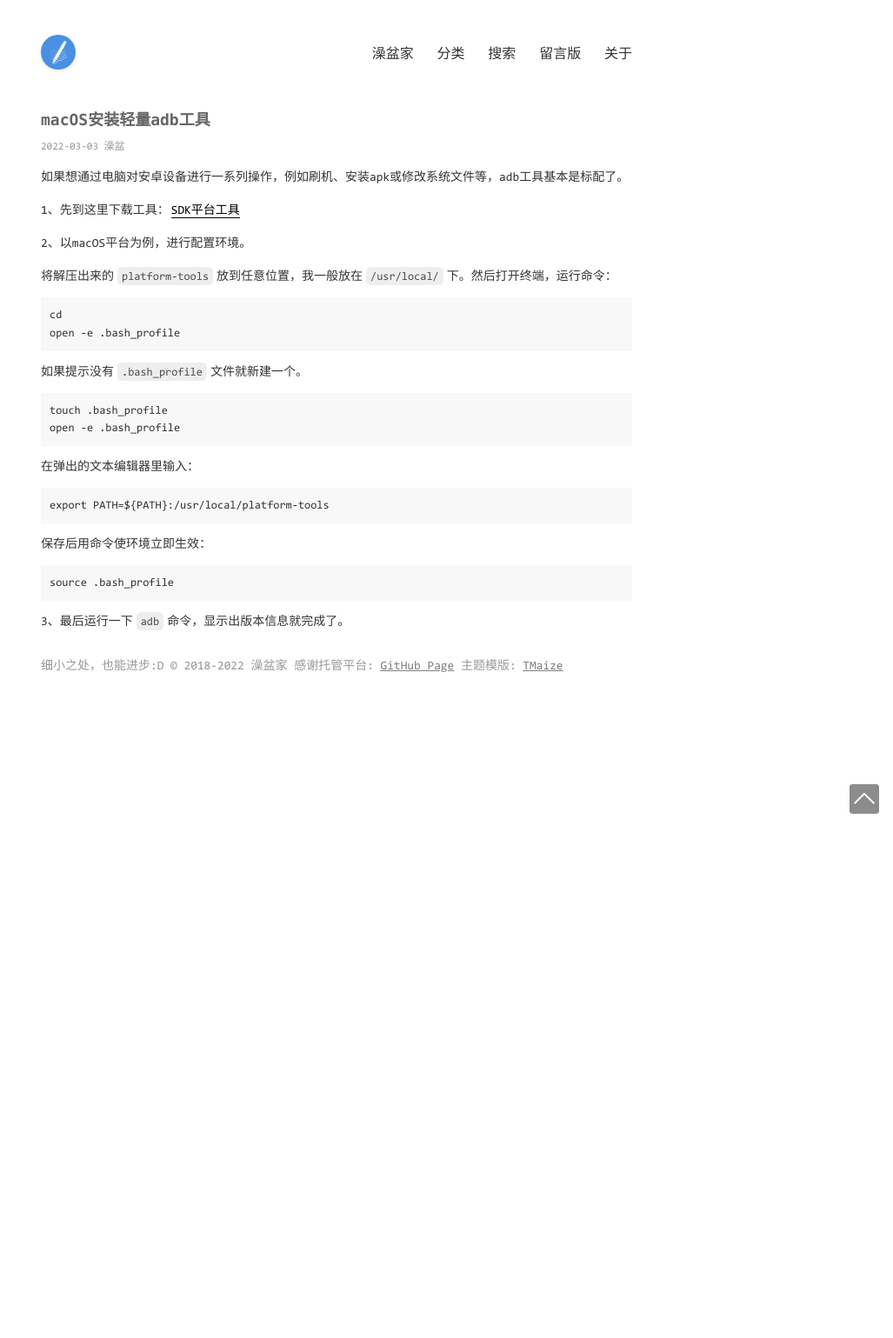
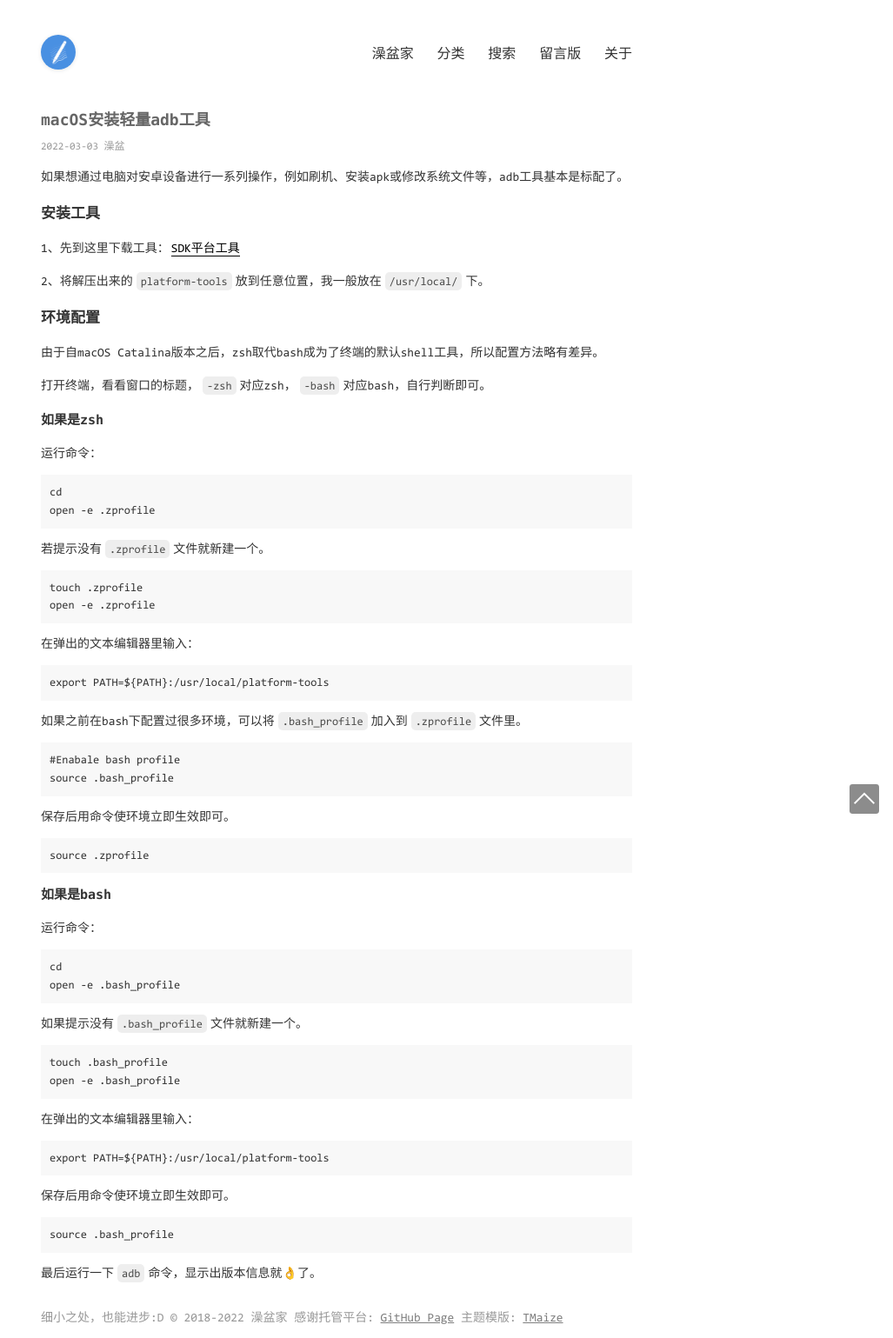
Before and after one commit to Zaopen/zaopen.github.io, a Jekyll site: the page built from _posts/2022-03-03-macOS安装轻量adb工具.md, in a window 1280 px wide. Shown: the whole page at 87% size, without its empty margins (253-1280 px from the left). Built offline with Jekyll 4.4.1, drawn with Linux system fonts in a browser that asks for light colours; before the commit the page ends 900 px from its top, so only the background shows below that.

Commit message:
update post

````diff
--- a/_posts/2022-03-03-macOS安装轻量adb工具.md
+++ b/_posts/2022-03-03-macOS安装轻量adb工具.md
@@ -7,11 +7,44 @@ categories: [技术]
 
 如果想通过电脑对安卓设备进行一系列操作，例如刷机、安装apk或修改系统文件等，adb工具基本是标配了。
 
+## 安装工具
+
 1、先到这里下载工具：[SDK平台工具](https://developer.android.google.cn/studio/releases/platform-tools?hl=zh-cn)
 
-2、以macOS平台为例，进行配置环境。
+2、将解压出来的`platform-tools`放到任意位置，我一般放在`/usr/local/`下。
 
-将解压出来的`platform-tools`放到任意位置，我一般放在`/usr/local/`下。然后打开终端，运行命令：
+## 环境配置
+由于自macOS Catalina版本之后，zsh取代bash成为了终端的默认shell工具，所以配置方法略有差异。
+
+打开终端，看看窗口的标题，`-zsh`对应zsh，`-bash`对应bash，自行判断即可。
+
+### 如果是zsh
+运行命令：
+```
+cd
+open -e .zprofile
+```
+若提示没有`.zprofile`文件就新建一个。
+```
+touch .zprofile
+open -e .zprofile
+```
+在弹出的文本编辑器里输入：
+```
+export PATH=${PATH}:/usr/local/platform-tools
+```
+如果之前在bash下配置过很多环境，可以将`.bash_profile`加入到`.zprofile`文件里。
+```
+#Enabale bash profile
+source .bash_profile
+```
+保存后用命令使环境立即生效即可。
+```
+source .zprofile
+```
+
+### 如果是bash
+运行命令：
 ```
 cd
 open -e .bash_profile
@@ -25,8 +58,8 @@ open -e .bash_profile
 ```
 export PATH=${PATH}:/usr/local/platform-tools
 ```
-保存后用命令使环境立即生效：
+保存后用命令使环境立即生效即可。
 ```
 source .bash_profile
 ```
-3、最后运行一下`adb`命令，显示出版本信息就完成了。
+最后运行一下`adb`命令，显示出版本信息就👌了。
````
